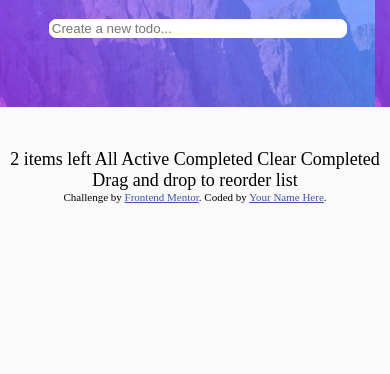
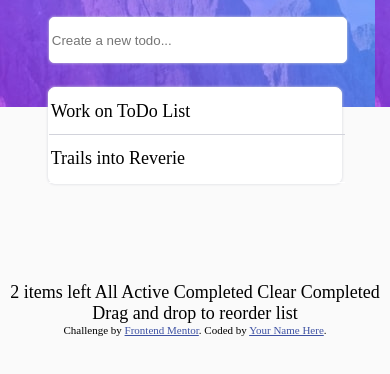
Before and after one commit to treaty1210/todo-list, a website: page dist/index.html in a window 390 px wide. Shown: the part 64-438 px from the top of the page. Drawn offline with Linux system fonts and the light colour scheme.

Commit message:
Set up list styles

```diff
--- a/dist/index.html
+++ b/dist/index.html
@@ -25,7 +25,12 @@
     <input type="text" placeholder="Create a new todo...">
   </div>
 
-  <div class="list"></div>
+  <div class="list">
+    <ul style="list-style: none;">
+      <li>Work on ToDo List</li>
+      <li>Trails into Reverie</li>
+    </ul>
+  </div>
 
   <div class="statusBar">
     <!-- Add dynamic number -->2 items left
--- a/dist/mobile.css
+++ b/dist/mobile.css
@@ -9,13 +9,40 @@
     min-height: 5vh;
     position: relative;
     bottom: 90px;
+
 }
 
 .userInput > input {
     width: 100%;
+    height: 100%;
+    border: 1px solid white;
+    border-radius: 5px;
+    box-shadow: 0 0 3px hsl(233, 11%, 84%);
+}
+
+ul {
+    min-width: 75vw;
     border: 1px solid white;
     border-radius: 7px;
+    position: relative;
+    bottom: 80px;
+    background-color: white;
+    box-shadow: 0 0 3px hsl(233, 11%, 84%);
 }
+
+ul > li {
+    min-height: 5vh;
+    display: flex;
+    align-items: center;
+    width: 100%;
+    border-bottom: 1px solid hsl(233, 11%, 84%);
+    padding: 2px 2px;
+}
+
+ul > li:last-child{
+    border-bottom: 1px solid white;
+}
+
 .logo {
     background-image: url(../images/bg-mobile-light.jpg);
 }
--- a/dist/style.css
+++ b/dist/style.css
@@ -30,6 +30,11 @@ body {
     justify-self: center;
 }
 
+ul {
+    list-style: none;
+    padding: 0;
+}
+
 .attribution {
     font-size: 11px; text-align: center;
 }
```
